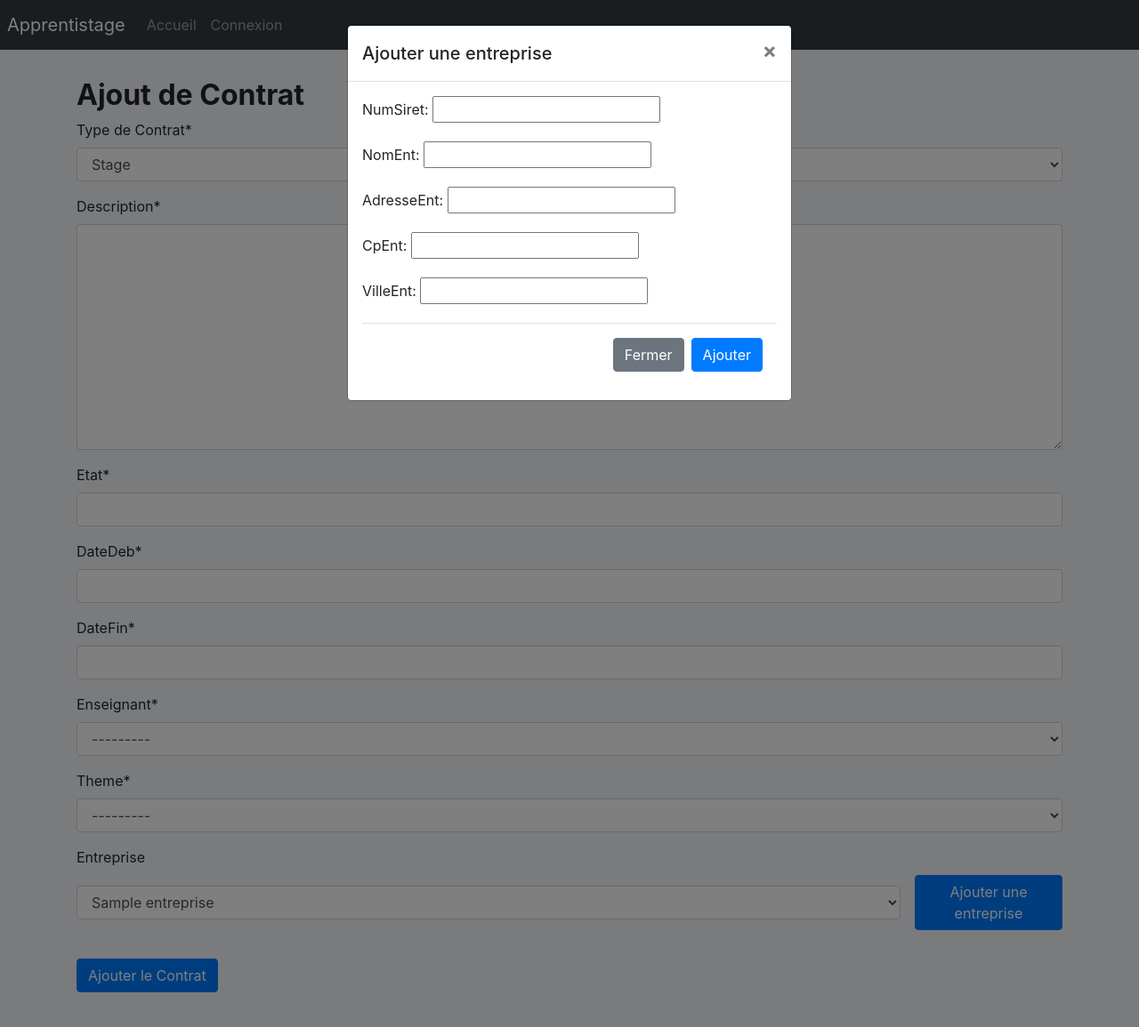
After one commit to VODMANN/ApprentiStage_Django, a Django app: page /ajout_stage/ in a window 1280 px wide, after a click on "Ajouter une entreprise". The commit adds this page. Shown: the top 1155 px of the page at 89% size. Run offline with Django 4.2, Linux system fonts and the light colour scheme; tables that the repository leaves empty hold one stand-in row (values such as "Sample post"); parts of the project's set-up code (start-up, migrations or seed data) failed here and were passed over; some libraries are stand-ins or nearby versions.

Commit message:
mis a jour link bootsrap + creation contrat/entreprise

```diff
--- a/ApprentiStageDjango/lesApprentiStage/forms.py
+++ b/ApprentiStageDjango/lesApprentiStage/forms.py
@@ -1,5 +1,5 @@
 from django import forms
-from .models import Departement, Utilisateur, ProfilEtudiant, ProfilEnseignant, ProfilSecretaire
+from .models import Contrat, Departement, Entreprise, Utilisateur, ProfilEtudiant, ProfilEnseignant, ProfilSecretaire
 
 class EtudiantForm(forms.ModelForm):
     class Meta:
@@ -31,3 +31,30 @@ class UtilisateurForm(forms.ModelForm):
     class Meta:
         model = Utilisateur
         fields = ['username', 'password', 'type_utilisateur']
+
+
+
+TYPE_CHOICES_CONTRAT = [
+    ('Stage', 'Stage'),
+    ('Alternance', 'Alternance'),
+]
+
+
+class ContratEtudiantForm(forms.ModelForm):
+    type = forms.ChoiceField(choices=TYPE_CHOICES_CONTRAT, label='Type de Contrat')
+    class Meta:
+        model = Contrat
+        exclude = ['etudiant', 'offre', 'tuteur', 'estValide']
+
+    def __init__(self, *args, **kwargs):
+        user = kwargs.pop('user', None)
+        super(ContratEtudiantForm, self).__init__(*args, **kwargs)
+        if user and hasattr(user, 'profiletudiant'):
+            self.fields['etudiant'].initial = user.profilEtudiant.numEtu
+            self.instance.etudiant = user.profilEtudiant
+
+
+class EntrepriseForm(forms.ModelForm):
+    class Meta:
+        model = Entreprise
+        fields = ['numSiret', 'nomEnt', 'adresseEnt', 'cpEnt', 'villeEnt']
--- a/ApprentiStageDjango/lesApprentiStage/templates/base.html
+++ b/ApprentiStageDjango/lesApprentiStage/templates/base.html
@@ -4,56 +4,88 @@
         <head>
             <meta charset="UTF-8">
             <title>ApprentiStage</title>
-        <link rel="stylesheet" href="https://stackpath.bootstrapcdn.com/bootstrap/4.1.3/css/bootstrap.min.css">
-        <link rel="stylesheet" href="https://cdn.jsdelivr.net/npm/bootstrap-icons@1.5.0/font/bootstrap-icons.css">
-        <link href="https://cdn.jsdelivr.net/npm/bootstrap@5.3.0-alpha3/dist/css/bootstrap.min.css" rel="stylesheet" integrity="sha384-KK94CHFLLe+nY2dmCWGMq91rCGa5gtU4mk92HdvYe+M/SXH301p5ILy+dN9+nJOZ" crossorigin="anonymous">
+            <!-- Bootstrap CSS -->
+            <link rel="stylesheet"
+                href="https://stackpath.bootstrapcdn.com/bootstrap/4.3.1/css/bootstrap.min.css"
+                integrity="sha384-ggOyR0iXCbMQv3Xipma34MD+dH/1fQ784/j6cY/iJTQUOhcWr7x9JvoRxT2MZw1T"
+                crossorigin="anonymous">
+
+            <!-- Bootstrap Icons -->
+            <link rel="stylesheet"
+                href="https://cdn.jsdelivr.net/npm/bootstrap-icons@1.5.0/font/bootstrap-icons.css">
+
+            <!-- Bootstrap Select CSS -->
+            <link rel="stylesheet"
+                href="https://cdn.jsdelivr.net/npm/bootstrap-select@1.14.0-beta3/dist/css/bootstrap-select.min.css">
+
+            <!-- Site Icon -->
             <link rel="icon" type="images/x-icon" href="/logo.png" />
-        <link rel="stylesheet" href="https://cdn.jsdelivr.net/npm/bootstrap-select@1.14.0-beta3/dist/css/bootstrap-select.min.css">
+        </head>
+        <body style="background-color:#F5F7FB">
+            <!-- jQuery (Necessary for Bootstrap's JavaScript plugins) -->
+            <script src="https://code.jquery.com/jquery-3.6.0.min.js"></script>
 
-    </head>
-    <body style="background-color:#F5F7FB" >
-        <script src="https://code.jquery.com/jquery-3.3.1.slim.min.js" integrity="sha384-q8i/X+965DzO0rT7abK41JStQIAqVgRVzpbzo5smXKp4YfRvH+8abtTE1Pi6jizo" crossorigin="anonymous"></script>
-        <script src="https://cdnjs.cloudflare.com/ajax/libs/popper.js/1.14.7/umd/popper.min.js" integrity="sha384-UO2eT0CpHqdSJQ6hJty5KVphtPhzWj9WO1clHTMGa3JDZwrnQq4sF86dIHNDz0W1" crossorigin="anonymous"></script>
-        <script src="https://stackpath.bootstrapcdn.com/bootstrap/4.3.1/js/bootstrap.min.js" integrity="sha384-JjSmVgyd0p3pXB1rRibZUAYoIIy6OrQ6VrjIEaFf/nJGzIxFDsf4x0xIM+B07jRM" crossorigin="anonymous"></script>
-        <script src="https://cdn.jsdelivr.net/npm/bootstrap@5.3.0-alpha3/dist/js/bootstrap.bundle.min.js" integrity="sha384-ENjdO4Dr2bkBIFxQpeoTz1HIcje39Wm4jDKdf19U8gI4ddQ3GYNS7NTKfAdVQSZe" crossorigin="anonymous"></script>
-        <script src="https://cdnjs.cloudflare.com/ajax/libs/html2canvas/1.4.1/html2canvas.min.js"></script>
-        <script src="https://cdnjs.cloudflare.com/ajax/libs/animejs/2.0.2/anime.min.js"></script>
-        <script src="https://cdnjs.cloudflare.com/ajax/libs/jquery/3.7.0/jquery.min.js" crossorigin="anonymous" referrerpolicy="no-referrer"></script>
-        <script src="https://cdn.jsdelivr.net/npm/bootstrap-select@1.14.0-beta3/dist/js/bootstrap-select.min.js"></script>
+            <!-- Popper.js -->
+            <script
+                src="https://cdnjs.cloudflare.com/ajax/libs/popper.js/1.14.7/umd/popper.min.js"
+                integrity="sha384-UO2eT0CpHqdSJQ6hJty5KVphtPhzWj9WO1clHTMGa3JDZwrnQq4sF86dIHNDz0W1"
+                crossorigin="anonymous"></script>
 
+            <!-- Bootstrap JS -->
+            <script
+                src="https://stackpath.bootstrapcdn.com/bootstrap/4.3.1/js/bootstrap.min.js"
+                integrity="sha384-JjSmVgyd0p3pXB1rRibZUAYoIIy6OrQ6VrjIEaFf/nJGzIxFDsf4x0xIM+B07jRM"
+                crossorigin="anonymous"></script>
+
+            <!-- Other Libraries -->
+            <script
+                src="https://cdnjs.cloudflare.com/ajax/libs/html2canvas/1.4.1/html2canvas.min.js"></script>
+            <script
+                src="https://cdnjs.cloudflare.com/ajax/libs/animejs/2.0.2/anime.min.js"></script>
+            <script
+                src="https://cdn.jsdelivr.net/npm/bootstrap-select@1.14.0-beta3/dist/js/bootstrap-select.min.js"></script>
             <header>
                 <nav class="navbar navbar-expand navbar-dark bg-dark p-2 ">
-                <a class="navbar-brand" href="{% url 'lesApprentiStage:home' %}">
+                    <a class="navbar-brand"
+                        href="{% url 'lesApprentiStage:home' %}">
                         Apprentistage
                     </a>
-            <button class="navbar-toggler" type="button" data-toggle="collapse" data-target="#navbarsExample02" aria-controls="navbarsExample02" aria-expanded="false" aria-label="Toggle navigation">
+                    <button class="navbar-toggler" type="button"
+                        data-toggle="collapse" data-target="#navbarsExample02"
+                        aria-controls="navbarsExample02" aria-expanded="false"
+                        aria-label="Toggle navigation">
                         <span class="navbar-toggler-icon"></span>
                     </button>
                     <div class="collapse navbar-collapse" id="navbarsExample02">
                         <ul class="navbar-nav mr-auto">
                             <li class="nav-item ms-1">
-                        <a class="nav-link dropdown-item" id="acc" href="{% url 'lesApprentiStage:home' %}">Accueil</a>
+                                <a class="nav-link dropdown-item" id="acc"
+                                    href="{% url 'lesApprentiStage:home' %}">Accueil</a>
                             </li>
                             {% if user.type_utilisateur == "secretaire" %}
                             <li class="nav-item ms-1">
-                            <a class="nav-link dropdown-item" href="{% url 'lesApprentiStage:recherche' %}">Recherche</a>
+                                <a class="nav-link dropdown-item"
+                                    href="{% url 'lesApprentiStage:recherche' %}">Recherche</a>
                             </li>
                             <li class="nav-item ms-1">
-                            <a class="nav-link dropdown-item" href="{% url 'lesApprentiStage:signup' %}">Inscription</a>
+                                <a class="nav-link dropdown-item"
+                                    href="{% url 'lesApprentiStage:signup' %}">Inscription</a>
                             </li>
                             {% endif %}
                             {% if user.type_utilisateur == "etudiant" %}
                             <li class="nav-item ms-1">
-                            <a class="nav-link dropdown-item" href="">Ajout</a>
+                                <a class="nav-link dropdown-item" href>Ajout</a>
                             </li>
                             {% endif %}
                             {% if user.is_authenticated %}
                             <li class="nav-item ms-1">
-                                <a class="nav-link dropdown-item" id="delog" href="{% url 'lesApprentiStage:logout' %}" >Déconnexion</a>
+                                <a class="nav-link dropdown-item" id="delog"
+                                    href="{% url 'lesApprentiStage:logout' %}">Déconnexion</a>
                             </li>
                             {% else %}
                             <li class="nav-item ms-1">
-                                <a class="nav-link dropdown-item" id="cov" href="{% url 'lesApprentiStage:login' %}" >Connexion</a>
+                                <a class="nav-link dropdown-item" id="cov"
+                                    href="{% url 'lesApprentiStage:login' %}">Connexion</a>
                             </li>
                             {% endif %}
                         </ul>
@@ -68,20 +100,21 @@
 
             <script type="text/javascript">
                 function zoom() {
-            document.body.style.zoom="80%"
-        }
-        function extrazoom() {
-            document.body.style.zoom="60%"
+                    document.body.style.zoom = "80%"
                 }
 
-        if(window.devicePixelRatio > 1.30){
+                function extrazoom() {
+                    document.body.style.zoom = "60%"
+                }
+
+                if (window.devicePixelRatio > 1.30) {
                     extrazoom();
-
-        }
-        else if(window.devicePixelRatio >=  1.25){
+                } else if (window.devicePixelRatio >= 1.25) {
                     zoom();
                 }
             </script>
 
+
+
         </body>
     </html>
--- /dev/null
+++ b/ApprentiStageDjango/lesApprentiStage/templates/etudiant/ajouter_contrat.html
@@ -0,0 +1,101 @@
+{% extends "base.html" %}
+
+{% load crispy_forms_tags %}
+
+{% block content %}
+<div class="container mt-3 p-3">
+    <h2><b>Ajout de Contrat</b></h2>
+
+    <form action="{% url 'lesApprentiStage:ajout_stage' %}" method="post">
+        {% csrf_token %}
+        {% for field in form %}
+            {% if field.name == "entreprise" %}
+                <div class="form-group">
+                    <label for="{{ field.id_for_label }}">{{ field.label }}</label>
+                    <div class="d-flex align-items-center">
+                        <select name="{{ form.entreprise.name }}" id="{{ form.entreprise.id_for_label }}" class="form-control">
+                            {% for entreprise in form.entreprise.field.queryset %}
+                                <option value="{{ entreprise.pk }}" {% if form.entreprise.value == entreprise.pk %}selected{% endif %}>{{ entreprise.nomEnt }}</option>
+                            {% endfor %}
+                        </select>
+
+
+                        <button type="button" class="btn btn-primary ml-3" data-toggle="modal" data-target="#ajouterEntrepriseModal">
+                            Ajouter une entreprise
+                        </button>
+                    </div>
+                </div>
+            {% else %}
+                {{ field|as_crispy_field }}
+            {% endif %}
+        {% endfor %}
+        <button type="submit" class="mt-3 btn btn-primary">Ajouter le Contrat</button>
+    </form>
+
+    <!-- Le modal pour ajouter une entreprise -->
+    <div class="modal fade" id="ajouterEntrepriseModal" tabindex="-1" aria-labelledby="exampleModalLabel" aria-hidden="true">
+        <div class="modal-dialog">
+            <div class="modal-content">
+                <div class="modal-header">
+                    <h5 class="modal-title" id="exampleModalLabel">Ajouter une entreprise</h5>
+                    <button type="button" class="close" data-dismiss="modal" aria-label="Close">
+                        <span aria-hidden="true">&times;</span>
+                    </button>
+                </div>
+                <div class="modal-body">
+                    <form id="entrepriseForm" method="post" action="{% url 'lesApprentiStage:ajouter_entreprise' %}">
+                        {% csrf_token %}
+                        {{ EntrepriseForm.as_p }}
+                        <div class="modal-footer">
+                            <button type="button" class="btn btn-secondary" data-dismiss="modal">Fermer</button>
+                            <button type="submit" class="btn btn-primary">Ajouter</button>
+                        </div>
+                    </form>
+                </div>
+            </div>
+        </div>
+    </div>
+</div>
+
+<script>
+    $(document).ready(function() {
+        $('#entrepriseForm').submit(function(e) {
+            $('#ajouterEntrepriseModal').modal({backdrop: 'static', keyboard: false});
+            e.preventDefault();
+            $.ajaxSetup({
+                headers: { "X-CSRFToken": '{{ csrf_token }}' }
+            });
+
+            $.ajax({
+                type: 'POST',
+                url: "http://127.0.0.1:8000/ajouter_entreprise/",
+                data: $(this).serialize(),
+                success: function(response) {
+                    if (response.success) {
+                        // Ajouter la nouvelle entreprise au menu déroulant du formulaire principal
+                        var newOption = new Option(response.entreprise.nomEnt, response.entreprise.pk, true, true);
+                        $('#{{ form.entreprise.id_for_label }}').append(newOption).trigger('change');
+
+                        console.log("Hiding modal...");
+                        $('#ajouterEntrepriseModal').modal('hide');
+                        console.log("Modal should be hidden");
+
+                    } else {
+                        alert(JSON.stringify(response.errors));
+
+                        // Gérez les erreurs ici, par exemple, affichez un message d'erreur.
+                    }
+                },
+                error: function(error) {
+                    // Gérez les erreurs de requête ici, par exemple, affichez un message d'erreur.
+                }
+            });
+
+        });
+
+
+    });
+
+</script>
+
+{% endblock %}
--- a/ApprentiStageDjango/lesApprentiStage/urls.py
+++ b/ApprentiStageDjango/lesApprentiStage/urls.py
@@ -11,5 +11,9 @@ urlpatterns=[
   path('login/', views.UserLoginView.as_view(), name='login'),
   path('logout/', LogoutView.as_view(next_page='lesApprentiStage:home'), name='logout'),
   path('search/', views.search, name='search'),
+  path('ajout_stage/', views.ajouter_contrat, name='ajout_stage'),
+  path('ajouter_entreprise_sansC/', views.ajouter_entrepriseSeul, name='ajouter_entreprise'),
+  path('ajouter_entreprise/', views.ajouter_entreprise, name='ajouter_entreprise'),
+
 
 ]
--- a/ApprentiStageDjango/lesApprentiStage/views.py
+++ b/ApprentiStageDjango/lesApprentiStage/views.py
@@ -1,10 +1,11 @@
 from django.shortcuts import render, redirect
 from django.contrib.auth.decorators import login_required
-from .forms import UtilisateurForm, EtudiantForm, EnseignantForm, SecretaireForm
+from .forms import ContratEtudiantForm, EntrepriseForm, UtilisateurForm, EtudiantForm, EnseignantForm, SecretaireForm
 from django.contrib.auth.forms import UserCreationForm
-from django.http import HttpResponse, HttpResponseForbidden
+from django.http import HttpResponse, HttpResponseForbidden, JsonResponse
 from django.contrib.auth.views import LoginView
-from .models import ProfilEtudiant, Entreprise, Contrat
+from .models import ProfilEtudiant, Entreprise, Contrat, Utilisateur
+from django.contrib import messages
 
 from django.http import HttpResponseForbidden
 from django.contrib.auth.decorators import login_required
@@ -112,3 +113,57 @@ def search(request):
         return render(request, 'results.html', {"results": results})
 
     return render(request, 'pages/recherche.html', {"results": results, "search_type": search_type})
+
+
+def ajouter_contrat(request):
+    if request.method == 'POST':
+        form = ContratEtudiantForm(request.POST)
+        if form.is_valid():
+            contrat = form.save(commit=False)
+            try:
+                profil_etudiant = request.user.profiletudiant
+            except Utilisateur.profiletudiant.RelatedObjectDoesNotExist:
+                messages.error(request, "Vous devez avoir un profil étudiant pour ajouter un contrat.")
+                return redirect('lesApprentiStage:home')
+
+            contrat.etudiant = profil_etudiant
+            contrat.save()
+            messages.success(request, "Contrat ajouté avec succès.")
+            return redirect('lesApprentiStage:home')
+
+    else:
+        form = ContratEtudiantForm()
+
+    return render(request, 'etudiant/ajouter_contrat.html', {'form': form, 'EntrepriseForm': EntrepriseForm()})
+
+
+@login_required
+def ajouter_entrepriseSeul(request):
+    if request.method == 'POST':
+        form = EntrepriseForm(request.POST)
+        if form.is_valid():
+            entreprise = form.save()
+            messages.success(request, "Entreprise ajoutée avec succès.")
+            return redirect('lesApprentiStage:home')  # Remplacez 'url_apres_ajout' par l'URL appropriée
+        else:
+            return JsonResponse({"success": False, "errors": form.errors}, status=400)
+    else:
+        form = EntrepriseForm()
+
+    return render(request, 'pages/ajouter_entreprise.html', {'EntrepriseForm': form})
+
+
+@login_required
+def ajouter_entreprise(request):
+    if request.method == 'POST':
+        form = EntrepriseForm(request.POST)
+        if form.is_valid():
+            entreprise = form.save()
+            messages.success(request, "Entreprise ajoutée avec succès.")
+            return JsonResponse({"success": True, "entreprise": {"nomEnt": entreprise.nomEnt, "pk": entreprise.pk}})
+        else:
+            return JsonResponse({"success": False, "errors": form.errors})
+    else:
+        form = EntrepriseForm()
+
+    return render(request, 'pages/ajouter_entreprise.html', {'EntrepriseForm': form})
```
Also changed, not shown: ApprentiStageDjango/ApprentiStageDjango/settings.py (+6 -2 lines), ApprentiStageDjango/lesApprentiStage/models.py (+22 -3 lines), ApprentiStageDjango/lesApprentiStage/templates/pages/ajouter_entreprise.html (added, +13 -0 lines), ApprentiStageDjango/lesApprentiStage/migrations/0004_contrat_entreprise.py (added), ApprentiStageDjango/lesApprentiStage/migrations/0005_contrat_estvalide.py (added), ApprentiStageDjango/lesApprentiStage/migrations/0006_alter_contrat_enseignant_alter_contrat_tuteur.py (added). Lines whose indentation alone changed are shown as unchanged.
